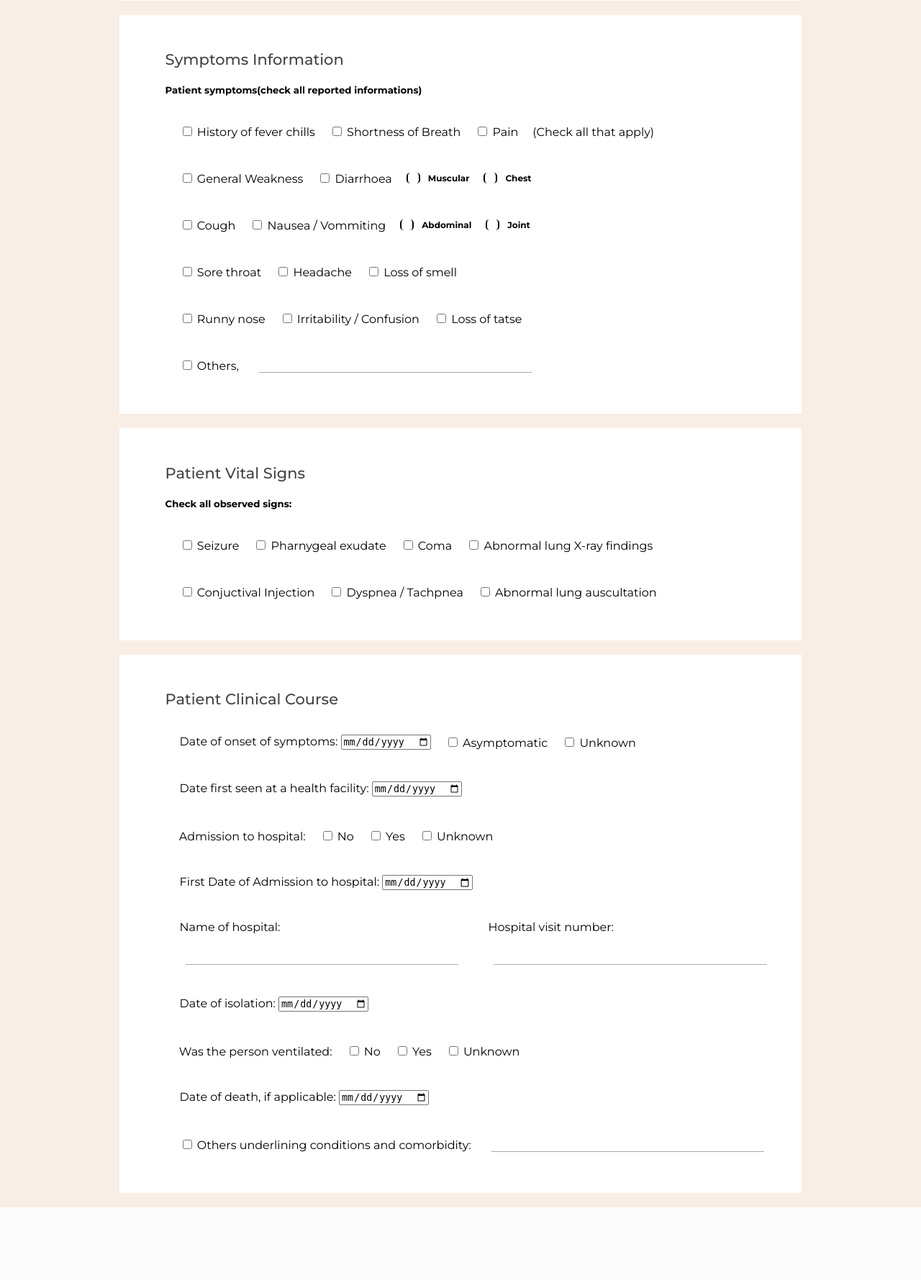
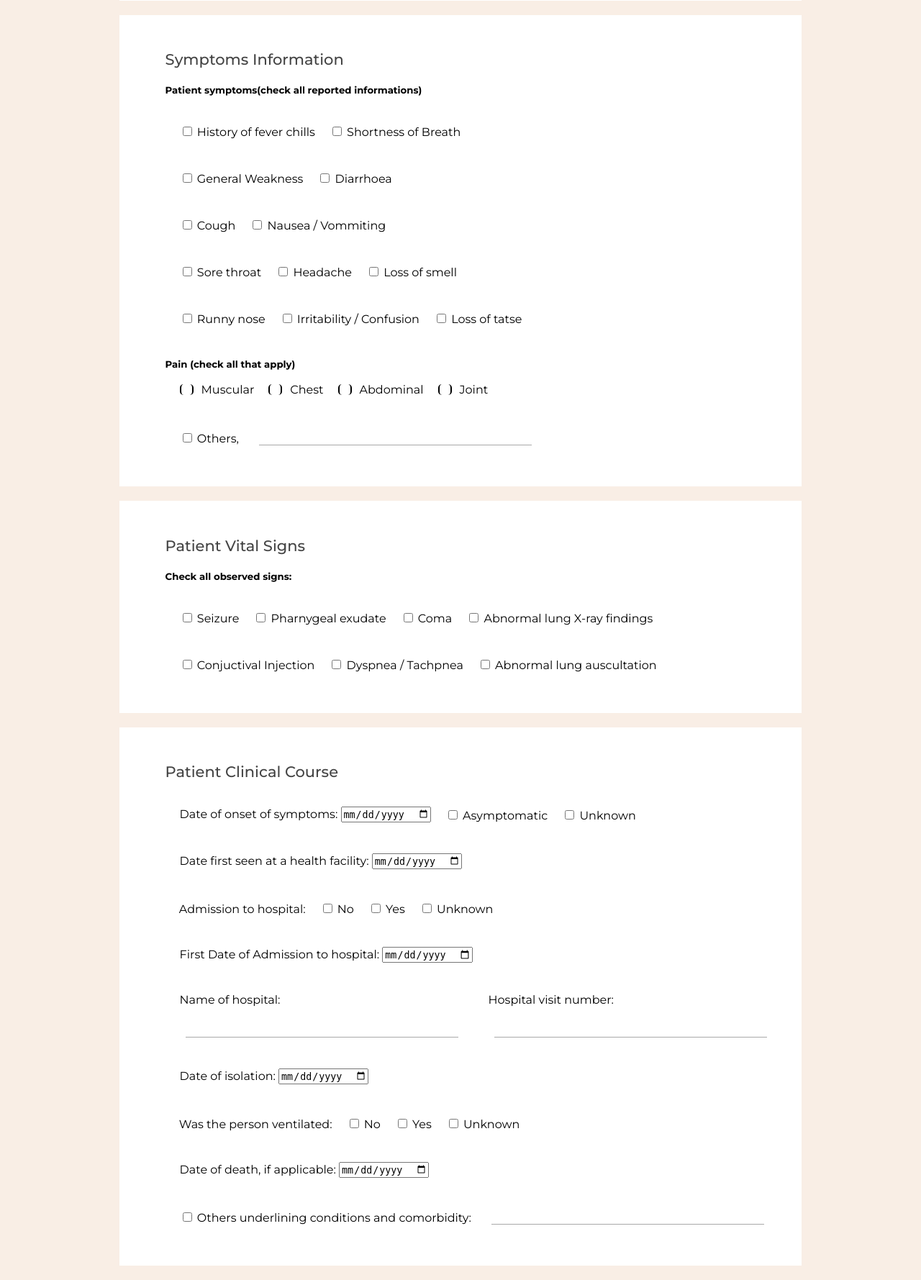
Before and after one commit to i-Blaise/covidtest.trusthospital.com, a PHP site: page /CIV/Iindex.html in a window 1280 px wide. Shown: the part 852-2631 px from the top of the page at 72% size. Before the commit the page ends 2530 px from the top, so only its background shows below. Run offline with PHP 8.4, Linux system fonts and the light colour scheme.

Commit message:
CIV folder

```diff
--- a/CIV/Iindex.html
+++ b/CIV/Iindex.html
@@ -91,13 +91,6 @@
                                 <input type="checkbox" id="Breath" name="Shortness of Breath" value="Shortness of Breath">
                                 <label for="vehicle1"> Shortness of Breath</label>
                             </div>
-                            <div class="ig-wrapper" style="margin-left: 20px;">
-                                <input type="checkbox" id="Pain" name="Pain" value="Pain">
-                                <label for="vehicle1"> Pain</label>
-                            </div>
-                            <div class="ig-wrapper" style="margin-left: 20px;">
-                                <p style="margin-bottom: 0;">(Check all that apply)</p>
-                            </div>
                         </div>
                     </div>
                     <div class="input-group__wrapper">
@@ -110,18 +103,6 @@
                                 <input type="checkbox" id="Diarrhoea" name="Diarrhoea" value="Diarrhoea">
                                 <label for="vehicle1"> Diarrhoea</label>
                             </div>
-                            <div class="ig-wrapper__t1" style="margin-left: 20px;">
-                                <label class="container">Muscular
-                                    <input type="checkbox">
-                                    <span class="checkmark"></span>
-                                </label>
-                            </div>
-                            <div class="ig-wrapper__t1" style="margin-left: 20px;">
-                                <label class="container">Chest
-                                    <input type="checkbox">
-                                    <span class="checkmark"></span>
-                                </label>
-                            </div>
                         </div>
                     </div>
                     <div class="input-group__wrapper">
@@ -133,18 +114,6 @@
                             <div class="ig-wrapper" style="margin-left: 20px;">
                                 <input type="checkbox" id="NV" name="NV" value="Nausea / Vommiting">
                                 <label for="vehicle1"> Nausea / Vommiting </label>
-                            </div>
-                            <div class="ig-wrapper__t1" style="margin-left: 20px;">
-                                <label class="container">Abdominal
-                                    <input type="checkbox">
-                                    <span class="checkmark"></span>
-                                </label>
-                            </div>
-                            <div class="ig-wrapper__t1" style="margin-left: 20px;">
-                                <label class="container">Joint
-                                    <input type="checkbox">
-                                    <span class="checkmark"></span>
-                                </label>
                             </div>
                         </div>
                     </div>
@@ -177,6 +146,37 @@
                             <div class="ig-wrapper" style="margin-left: 20px;">
                                 <input type="checkbox" id="Tatse" name="Tatse" value="Loss of tatse">
                                 <label for="vehicle1"> Loss of tatse</label>
+                            </div>
+                        </div>
+                    </div>
+                    <div class="cs-header" style="margin-top: 2.8rem;">
+                        <h5 style="margin-bottom: 0;">Pain (check all that apply)</h5>
+                    </div>
+                    <div class="input-group__wrapper">
+                        <div class="input-group__t2">
+                            <div class="ig-wrapper__t1" style="margin-left: 20px;">
+                                <label class="container">Muscular
+                                    <input type="checkbox">
+                                    <span class="checkmark"></span>
+                                </label>
+                            </div>
+                            <div class="ig-wrapper__t1" style="margin-left: 20px;">
+                                <label class="container">Chest
+                                    <input type="checkbox">
+                                    <span class="checkmark"></span>
+                                </label>
+                            </div>
+                            <div class="ig-wrapper__t1" style="margin-left: 20px;">
+                                <label class="container">Abdominal
+                                    <input type="checkbox">
+                                    <span class="checkmark"></span>
+                                </label>
+                            </div>
+                            <div class="ig-wrapper__t1" style="margin-left: 20px;">
+                                <label class="container">Joint
+                                    <input type="checkbox">
+                                    <span class="checkmark"></span>
+                                </label>
                             </div>
                         </div>
                     </div>
--- a/CIV/main.css
+++ b/CIV/main.css
@@ -91,7 +91,7 @@ input.input--style-3 {
 }
 .ig-wrapper__t1 {
     font-size: 14px;
-    font-weight: 700;
+    font-weight: 400;
 }
 
 /* Customize the label (the container) */
@@ -101,7 +101,7 @@ input.input--style-3 {
     padding-left: 30px;
     padding-bottom: 3px;
     cursor: pointer;
-    font-size: 12px;
+    font-size: 16px;
     -webkit-user-select: none;
     -moz-user-select: none;
     -ms-user-select: none;
@@ -120,7 +120,7 @@ input.input--style-3 {
   /* Create a custom checkbox */
   .checkmark {
     position: absolute;
-    top: 0;
+    top: 2px;
     left: 0;
     height: 15px;
     width: 15px;
@@ -133,12 +133,12 @@ input.input--style-3 {
 
   /* On mouse-over, add a grey background color */
   .container:hover input ~ .checkmark {
-    background-color: #ccc;
+    background-color: #f9eee5;
   }
 
   /* When the checkbox is checked, add a blue background */
   .container input:checked ~ .checkmark {
-    background-color: #000000;
+    background-color: #ffffff;
   }
 
   /* Create the checkmark/indicator (hidden when not checked) */
@@ -155,11 +155,11 @@ input.input--style-3 {
 
   /* Style the checkmark/indicator */
   .container .checkmark:after {
-    left: 9px;
-    top: 5px;
-    width: 5px;
-    height: 10px;
-    border: solid white;
+    left: 5px;
+    top: 3px;
+    width: 2px;
+    height: 6px;
+    border: solid rgb(0, 0, 0);
     border-width: 0 3px 3px 0;
     -webkit-transform: rotate(45deg);
     -ms-transform: rotate(45deg);
```
